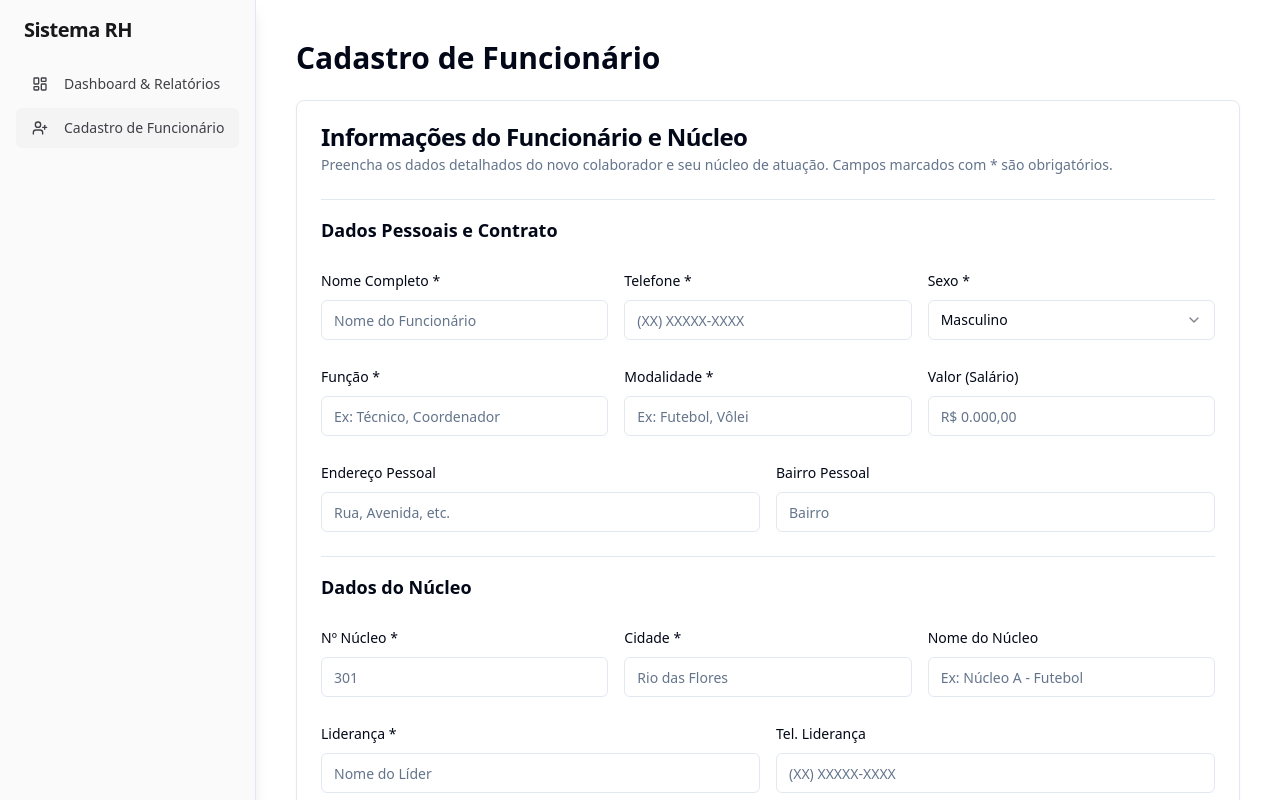
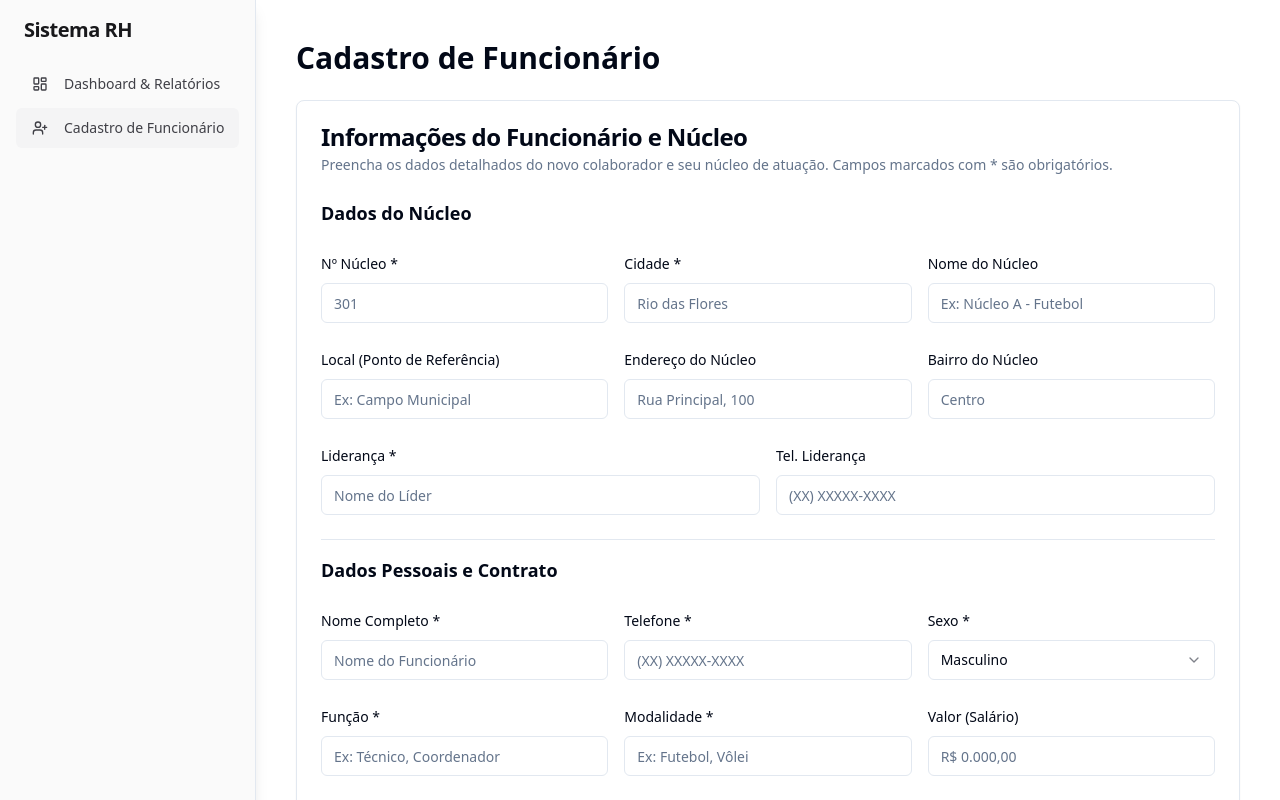
Before and after one commit to leandrohoraciorj/meu-app, a React (Vite) app: page /cadastro in a window 1280 px wide. Shown: the top 800 px of the page. Built offline with nearby package versions, Linux system fonts and the light colour scheme.

Commit message:
[dyad] Atualizando o formulário de cadastro para incluir todos os 22 campos de dados - wrote 1 file(s)

```diff
--- a/src/pages/Registration.tsx
+++ b/src/pages/Registration.tsx
@@ -11,12 +11,15 @@ import { showSuccess } from "@/utils/toast";
 
 // Define the Zod schema for validation
 const EmployeeSchema = z.object({
-  nucleusNumber: z.string().min(1, "Número do Núcleo é obrigatório"),
+  nucleusNumber: z.string().min(1, "Nº Núcleo é obrigatório"),
   city: z.string().min(1, "Cidade é obrigatória"),
   nucleusName: z.string().optional(),
+  location: z.string().optional(), // Novo campo
+  nucleusAddress: z.string().optional(), // Novo campo
+  nucleusNeighborhood: z.string().optional(), // Novo campo
   leadership: z.string().min(1, "Liderança é obrigatória"),
   leadershipPhone: z.string().optional(),
-  name: z.string().min(2, "Nome do Funcionário é obrigatório"),
+  name: z.string().min(2, "Nome Completo é obrigatório"),
   phone: z.string().min(8, "Telefone é obrigatório"),
   modality: z.string().min(1, "Modalidade é obrigatória"),
   role: z.string().min(1, "Função é obrigatória"),
@@ -42,11 +45,25 @@ const Registration = () => {
     defaultValues: {
       nucleusNumber: "",
       city: "",
+      nucleusName: "",
+      location: "", // Default value for new field
+      nucleusAddress: "", // Default value for new field
+      nucleusNeighborhood: "", // Default value for new field
       leadership: "",
+      leadershipPhone: "",
       name: "",
       phone: "",
       modality: "",
       role: "",
+      cref: "",
+      value: "",
+      cnpj: "",
+      pix: "",
+      bank: "",
+      agency: "",
+      account: "",
+      address: "",
+      neighborhood: "",
       gender: 'masculino',
     },
   });
@@ -71,7 +88,122 @@ const Registration = () => {
             <Form {...form}>
               <form onSubmit={form.handleSubmit(onSubmit)} className="space-y-6">
 
-                {/* Section 1: Employee Details */}
+                {/* Section 1: Nucleus Details (Dados do Núcleo) */}
+                <h3 className="text-lg font-semibold">Dados do Núcleo</h3>
+                <div className="grid grid-cols-1 md:grid-cols-3 gap-4">
+                  <FormField
+                    control={form.control}
+                    name="nucleusNumber"
+                    render={({ field }) => (
+                      <FormItem>
+                        <FormLabel>Nº Núcleo *</FormLabel>
+                        <FormControl>
+                          <Input placeholder="301" {...field} />
+                        </FormControl>
+                        <FormMessage />
+                      </FormItem>
+                    )}
+                  />
+                  <FormField
+                    control={form.control}
+                    name="city"
+                    render={({ field }) => (
+                      <FormItem>
+                        <FormLabel>Cidade *</FormLabel>
+                        <FormControl>
+                          <Input placeholder="Rio das Flores" {...field} />
+                        </FormControl>
+                        <FormMessage />
+                      </FormItem>
+                    )}
+                  />
+                  <FormField
+                    control={form.control}
+                    name="nucleusName"
+                    render={({ field }) => (
+                      <FormItem>
+                        <FormLabel>Nome do Núcleo</FormLabel>
+                        <FormControl>
+                          <Input placeholder="Ex: Núcleo A - Futebol" {...field} />
+                        </FormControl>
+                        <FormMessage />
+                      </FormItem>
+                    )}
+                  />
+                </div>
+
+                <div className="grid grid-cols-1 md:grid-cols-3 gap-4">
+                  <FormField
+                    control={form.control}
+                    name="location"
+                    render={({ field }) => (
+                      <FormItem>
+                        <FormLabel>Local (Ponto de Referência)</FormLabel>
+                        <FormControl>
+                          <Input placeholder="Ex: Campo Municipal" {...field} />
+                        </FormControl>
+                        <FormMessage />
+                      </FormItem>
+                    )}
+                  />
+                  <FormField
+                    control={form.control}
+                    name="nucleusAddress"
+                    render={({ field }) => (
+                      <FormItem>
+                        <FormLabel>Endereço do Núcleo</FormLabel>
+                        <FormControl>
+                          <Input placeholder="Rua Principal, 100" {...field} />
+                        </FormControl>
+                        <FormMessage />
+                      </FormItem>
+                    )}
+                  />
+                  <FormField
+                    control={form.control}
+                    name="nucleusNeighborhood"
+                    render={({ field }) => (
+                      <FormItem>
+                        <FormLabel>Bairro do Núcleo</FormLabel>
+                        <FormControl>
+                          <Input placeholder="Centro" {...field} />
+                        </FormControl>
+                        <FormMessage />
+                      </FormItem>
+                    )}
+                  />
+                </div>
+
+                <div className="grid grid-cols-1 md:grid-cols-2 gap-4">
+                  <FormField
+                    control={form.control}
+                    name="leadership"
+                    render={({ field }) => (
+                      <FormItem>
+                        <FormLabel>Liderança *</FormLabel>
+                        <FormControl>
+                          <Input placeholder="Nome do Líder" {...field} />
+                        </FormControl>
+                        <FormMessage />
+                      </FormItem>
+                    )}
+                  />
+                  <FormField
+                    control={form.control}
+                    name="leadershipPhone"
+                    render={({ field }) => (
+                      <FormItem>
+                        <FormLabel>Tel. Liderança</FormLabel>
+                        <FormControl>
+                          <Input placeholder="(XX) XXXXX-XXXX" {...field} />
+                        </FormControl>
+                        <FormMessage />
+                      </FormItem>
+                    )}
+                  />
+                </div>
+
+                {/* Section 2: Employee Details (Dados Pessoais e Contrato) */}
                 <h3 className="text-lg font-semibold pt-4 border-t">Dados Pessoais e Contrato</h3>
                 <div className="grid grid-cols-1 md:grid-cols-3 gap-4">
                   <FormField
@@ -195,81 +327,8 @@ const Registration = () => {
                   />
                 </div>
 
-                {/* Section 2: Nucleus Details */}
-                <h3 className="text-lg font-semibold pt-4 border-t">Dados do Núcleo</h3>
-                <div className="grid grid-cols-1 md:grid-cols-3 gap-4">
-                  <FormField
-                    control={form.control}
-                    name="nucleusNumber"
-                    render={({ field }) => (
-                      <FormItem>
-                        <FormLabel>Nº Núcleo *</FormLabel>
-                        <FormControl>
-                          {/* Using text input for nucleusNumber as it might contain leading zeros or be treated as an identifier */}
-                          <Input placeholder="301" {...field} />
-                        </FormControl>
-                        <FormMessage />
-                      </FormItem>
-                    )}
-                  />
-                  <FormField
-                    control={form.control}
-                    name="city"
-                    render={({ field }) => (
-                      <FormItem>
-                        <FormLabel>Cidade *</FormLabel>
-                        <FormControl>
-                          <Input placeholder="Rio das Flores" {...field} />
-                        </FormControl>
-                        <FormMessage />
-                      </FormItem>
-                    )}
-                  />
-                  <FormField
-                    control={form.control}
-                    name="nucleusName"
-                    render={({ field }) => (
-                      <FormItem>
-                        <FormLabel>Nome do Núcleo</FormLabel>
-                        <FormControl>
-                          <Input placeholder="Ex: Núcleo A - Futebol" {...field} />
-                        </FormControl>
-                        <FormMessage />
-                      </FormItem>
-                    )}
-                  />
-                </div>
 
-                <div className="grid grid-cols-1 md:grid-cols-2 gap-4">
-                  <FormField
-                    control={form.control}
-                    name="leadership"
-                    render={({ field }) => (
-                      <FormItem>
-                        <FormLabel>Liderança *</FormLabel>
-                        <FormControl>
-                          <Input placeholder="Nome do Líder" {...field} />
-                        </FormControl>
-                        <FormMessage />
-                      </FormItem>
-                    )}
-                  />
-                  <FormField
-                    control={form.control}
-                    name="leadershipPhone"
-                    render={({ field }) => (
-                      <FormItem>
-                        <FormLabel>Tel. Liderança</FormLabel>
-                        <FormControl>
-                          <Input placeholder="(XX) XXXXX-XXXX" {...field} />
-                        </FormControl>
-                        <FormMessage />
-                      </FormItem>
-                    )}
-                  />
-                </div>
-
-                {/* Section 3: Financial/Registration Details */}
+                {/* Section 3: Financial/Registration Details (Dados Financeiros e Registro) */}
                 <h3 className="text-lg font-semibold pt-4 border-t">Dados Financeiros e Registro</h3>
                 <div className="grid grid-cols-1 md:grid-cols-3 gap-4">
                   <FormField
```
